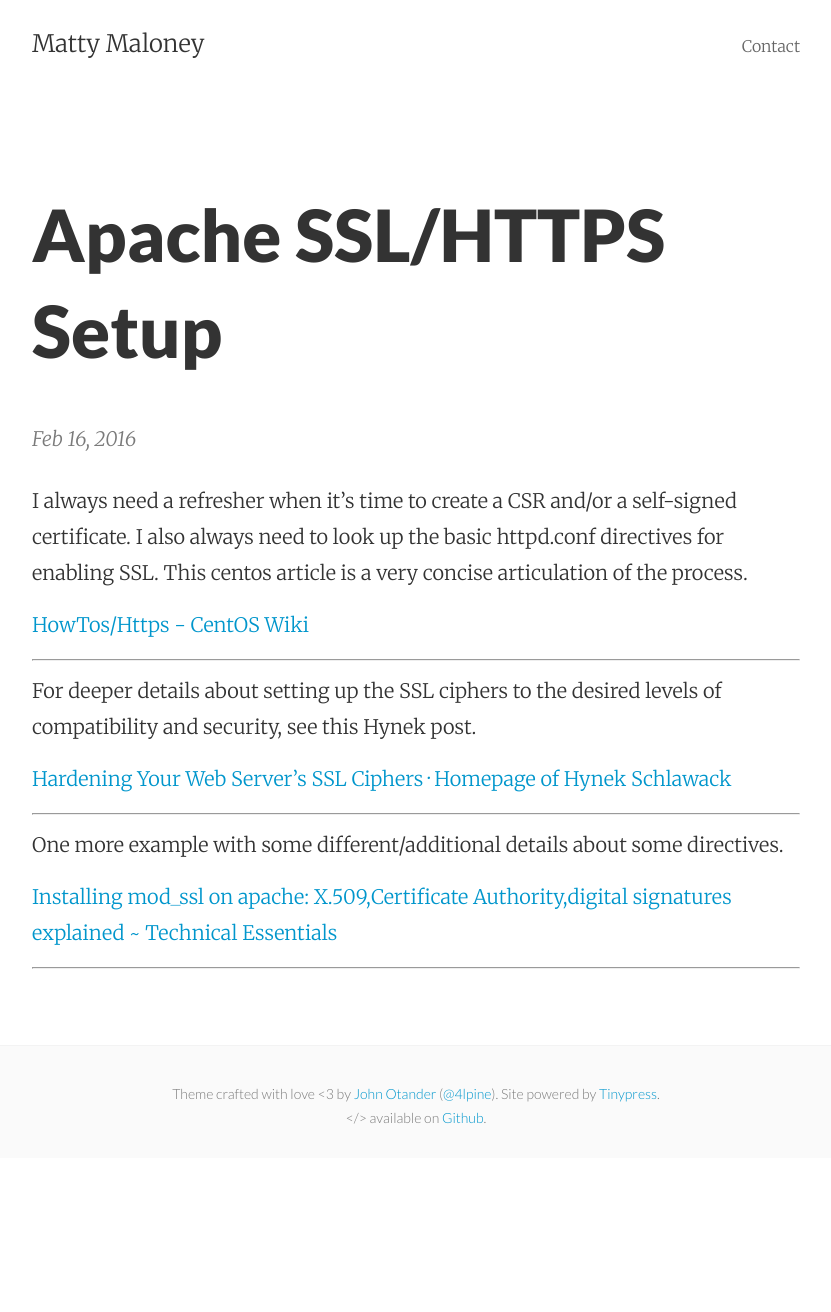
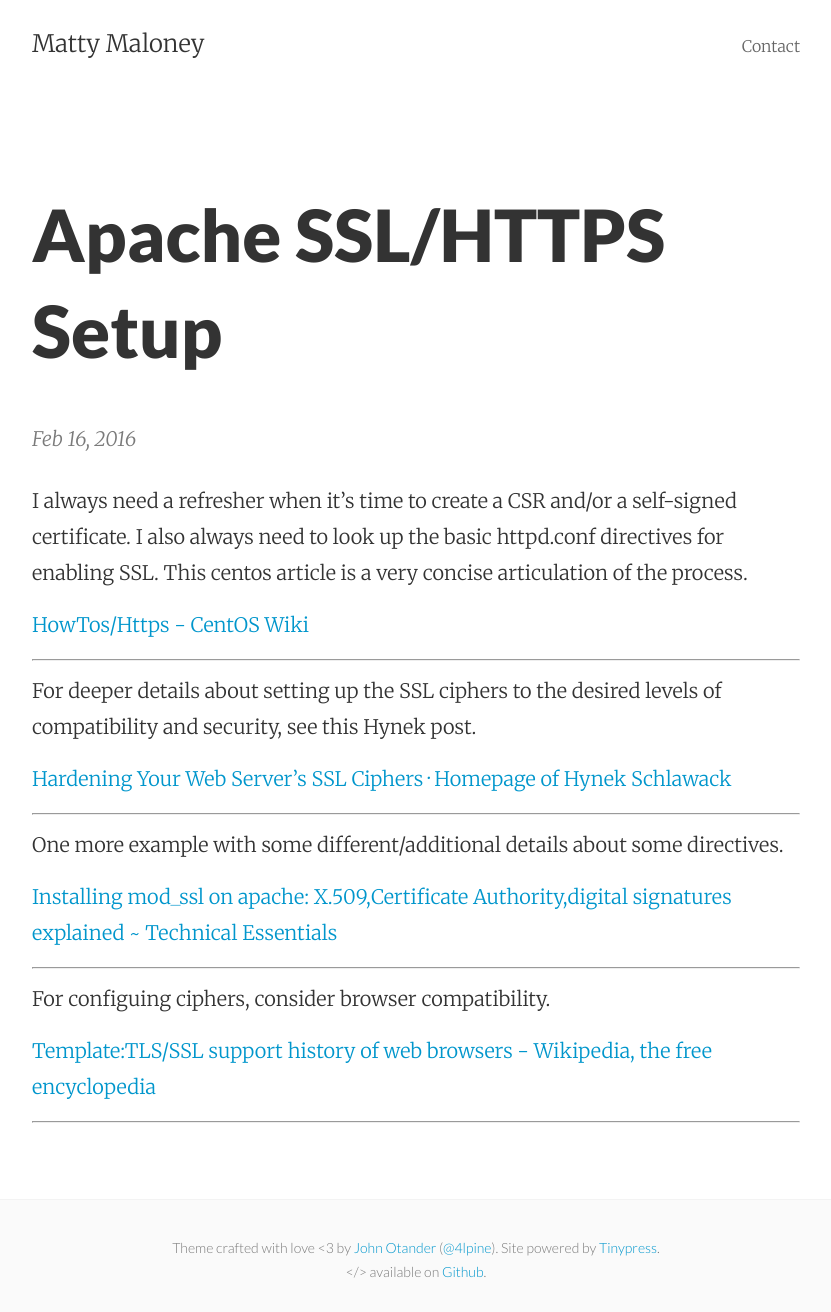
Before and after one commit to mattymaloney/mattymaloney.github.io, a Jekyll site: the page built from _posts/2016-02-16-apache-ssl-setup.md, in a window 1280 px wide. Shown: the whole page, without its empty margins (224-1055 px from the left). Built offline with Jekyll 4.4.1, drawn with Linux system fonts in a browser that asks for light colours; before the commit the page ends 1158 px from its top, so only the background shows below that.

Commit message:
Updated 2016-02-16-apache-ssl-setup.md

```diff
--- a/_posts/2016-02-16-apache-ssl-setup.md
+++ b/_posts/2016-02-16-apache-ssl-setup.md
@@ -3,6 +3,7 @@ published: true
 layout: post
 title: Apache SSL/HTTPS Setup
 ---
+
 
 
 I always need a refresher when it's time to create a CSR and/or a self-signed certificate. I also always need to look up the basic httpd.conf directives for enabling SSL. This centos article is a very concise articulation of the process.
@@ -22,3 +23,9 @@ One more example with some different/additional details about some directives.
 [Installing mod_ssl on apache: X.509,Certificate Authority,digital signatures explained ~ Technical Essentials](http://ramannanda.blogspot.jp/2009/08/installing-modssl-on-apache.html)
 
 ---
+
+For configuing ciphers, consider browser compatibility.
+
+[Template:TLS/SSL support history of web browsers - Wikipedia, the free encyclopedia](https://en.wikipedia.org/wiki/Template:TLS/SSL_support_history_of_web_browsers)
+
+---
```
